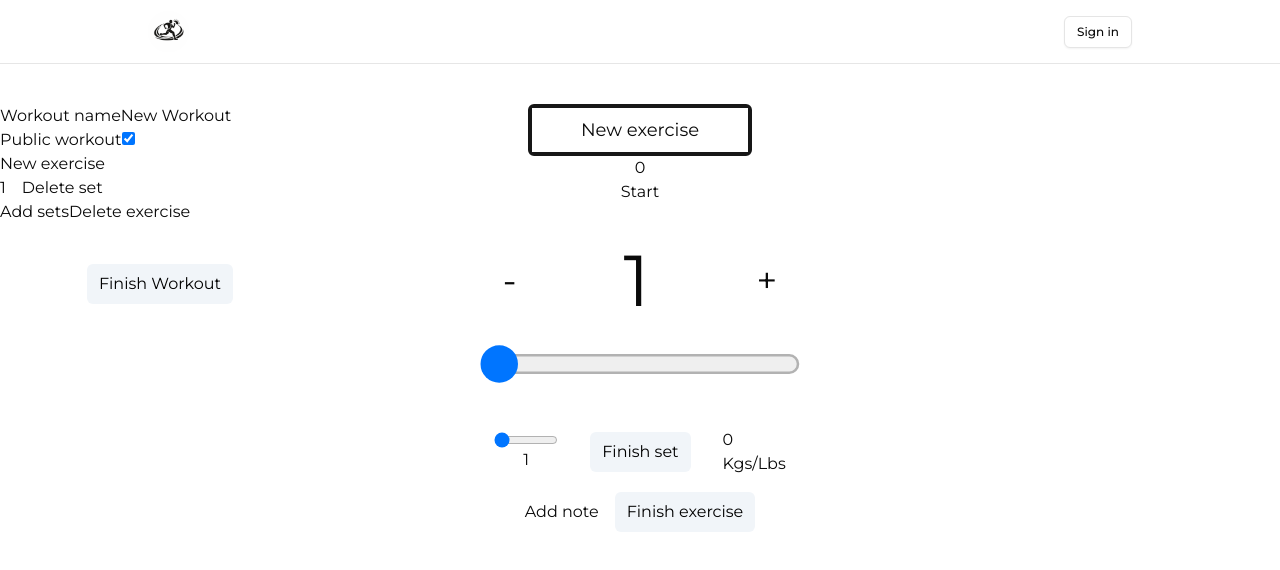
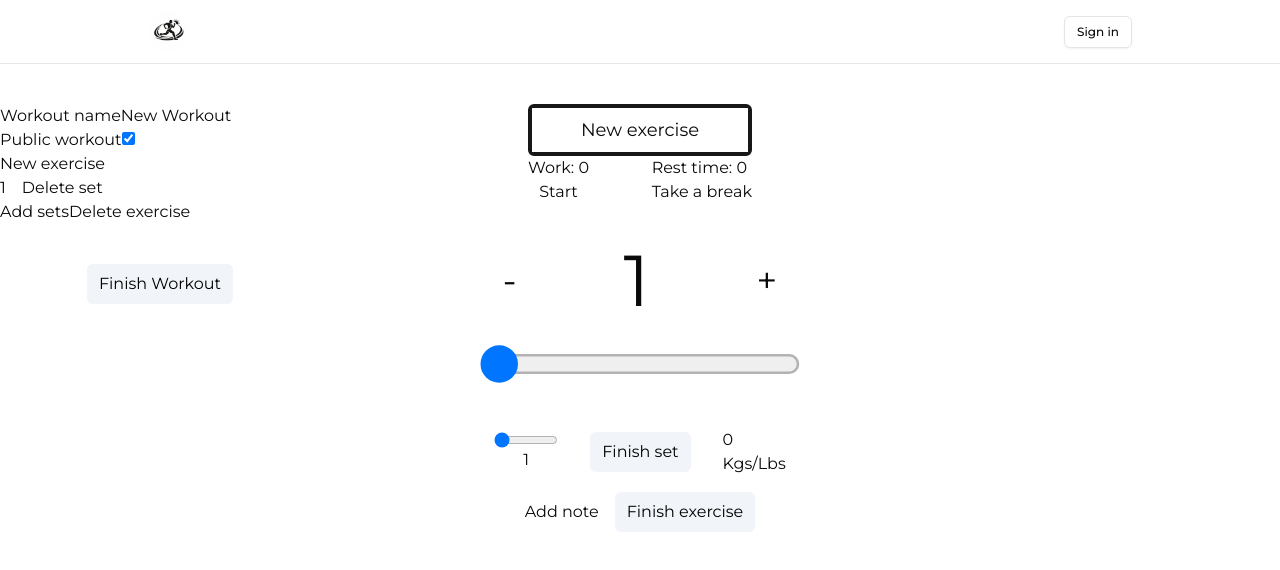
Before and after one commit to AntonioIonica/dailymovit, a Next.js app: page /movs/create in a window 1280 px wide. Shown: the top 570 px of the page. Built offline with nearby package versions, Linux system fonts and the light colour scheme; no server answers.

Commit message:
feat: added duration and rest time for active sets

```diff
--- a/app/movs/create/page.tsx
+++ b/app/movs/create/page.tsx
@@ -26,17 +26,38 @@ export default function CreateMov() {
   const [isBreak, setIsBreak] = useState<boolean>(false);
 
   useEffect(() => {
-    const timer = setInterval(() => {
-      if (!isBreak && isRunning) {
+    let timer: NodeJS.Timeout;
+
+    if (isRunning && !isBreak) {
+      timer = setTimeout(() => {
+        if (workDuration < 10000) {
           setWorkDuration(prev => prev + 1);
         };
+      }, 1000);
+    };
+
     if (isBreak && !isRunning) {
+      timer = setTimeout(() => {
+        if (restDuration < 500) {
           setRestDuration(prev => prev + 1);
         };
       }, 1000);
+    };
+
+    if (!isBreak && !isRunning) {
+      setWorkDuration(prev => prev);
+      setRestDuration(prev => prev);
+    }
 
     return () => clearInterval(timer);
-  }, [isBreak, isRunning]);
+  }, [isBreak, restDuration, isRunning, workDuration]);
+
+  function initialTimer() {
+    setIsBreak(false);
+    setIsRunning(false);
+    setWorkDuration(0);
+    setRestDuration(0);
+  }
 
   function toggleDialog() {
     if (!dialogRef.current) {
@@ -73,6 +94,7 @@ export default function CreateMov() {
       },
     ]);
     setActiveExercise(prev => prev + 1);
+    initialTimer();
     setActiveSet(0);
   };
 
@@ -84,6 +106,7 @@ export default function CreateMov() {
         setActiveExercise(prev => prev - 1);
       };
     };
+    initialTimer();
     setExercises(exercisesField);
   };
 
@@ -101,6 +124,9 @@ export default function CreateMov() {
 
   function addSet(exerciseIndex: number) {
     const exercisesField = [...exercises];
+    exercisesField[activeExercise].sets[activeSet].duration = workDuration || 0;
+    exercisesField[activeExercise].sets[activeSet].rest_time = restDuration || 0;
+
     exercisesField[exerciseIndex].sets.push({
       reps: 1,
       duration: 0,
@@ -109,8 +135,10 @@ export default function CreateMov() {
       weight: 0,
       rpe: 1
     });
+
     setExercises(exercisesField);
     setActiveSet(prev => prev + 1);
+    initialTimer();
   };
 
   function deleteSet(exerciseIndex: number, setIndex: number) {
@@ -158,14 +186,19 @@ export default function CreateMov() {
     setExercises(exerciseField);
   };
 
-  function handleTimer() {
-    if (isRunning) {
-      setIsBreak(true);
-      setIsRunning(false);
-    } else {
+  function handleStartTimer() {
+    if (!isRunning && !isBreak) {
       setIsRunning(true);
       setIsBreak(false);
+    }
   };
+
+  function handleStopTimer() {
+    if (isRunning) {
+      setIsRunning(false);
+      if (workDuration != 0)
+        setIsBreak(true);
+    }
   };
 
   const handleFinishWorkout = async (event: FormEvent) => {
@@ -281,7 +314,23 @@ export default function CreateMov() {
                 onChange={(e) => handleExerciseName(activeExercise, e)}
                 className="text-center py-2 text-lg" />
             </div>
-            <div>{isRunning ? workDuration : restDuration}</div><button onClick={handleTimer}>{!isRunning ? "Start" : "Pause"}</button>
+
+            <div className="flex items-center justify-between w-[35%]">
+              <div className="flex flex-col">
+                <span>Work: {workDuration}</span>
+                <button disabled={isRunning} onClick={handleStartTimer}>
+                  Start
+                </button>
+              </div>
+
+              <div className="flex flex-col">
+                <span>Rest time: {restDuration}</span>
+                <button disabled={isBreak} onClick={handleStopTimer}>
+                  Take a break
+                </button>
+              </div>
+
+            </div>
             <div className="flex justify-center items-center">
               <button className="flex items-center justify-center text-4xl" onClick={decrementRep}>-</button>
               <div className="flex items-center justify-center text-7xl p-10 w-[15rem]">
```
Lines whose indentation alone changed are shown as unchanged.
